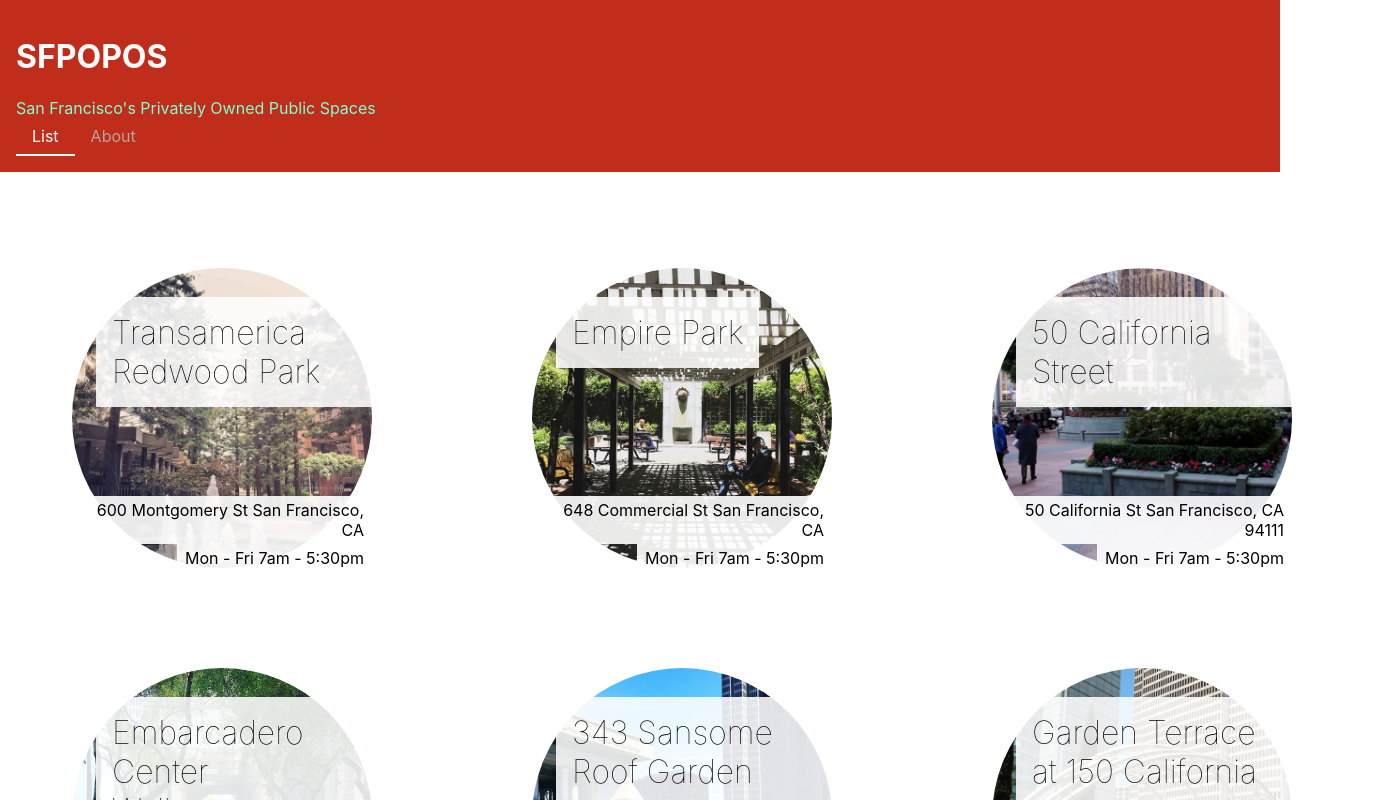
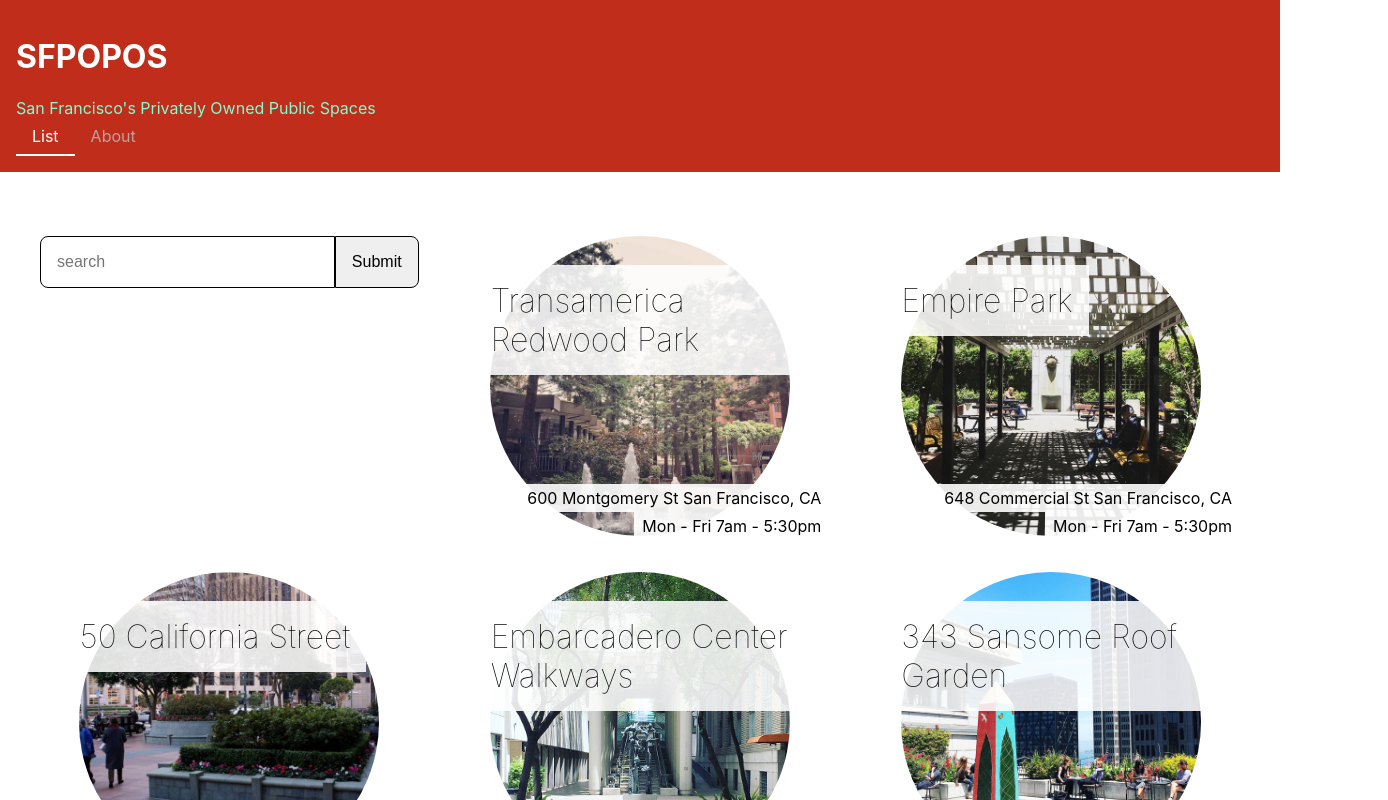
Before and after one commit to alx-rg/react-website, a React (Create React App) app: page / in a window 1280 px wide. Shown: the top 800 px of the page, 1388 px wide, since content can reach past the window. Built offline with nearby package versions, Linux system fonts and the light colour scheme.

Commit message:
added search functionality

```diff
--- a/src/components/POPOSDetails/POPOSDetails.js
+++ b/src/components/POPOSDetails/POPOSDetails.js
@@ -1,7 +1,7 @@
 import React from 'react'
 import './POPOSDetails.css'
 import { useParams } from 'react-router'
-import data from '../../sfpopos-data.json'
+import data from '../../sfpopos-data.js'
 
 function POPOSDetails(props) {
   const params = useParams()
--- a/src/components/POPOSList/POPOSList.css
+++ b/src/components/POPOSList/POPOSList.css
@@ -5,6 +5,29 @@
 	max-width: 1200px;
 	margin: auto;
 	padding: 2em;
+}
+
+.POPOSList form {
+	display: flex;
+	align-items: flex-start;
+}
+
+.POPOSList form input, .POPOSList form button {
+	padding: 1em;
+	margin: 0;
+	border: 1px solid;
+	font-size: 1rem;
+}
+
+.POPOSList form input {
+	flex: 1;
+	border-top-left-radius: 0.5em;
+	border-bottom-left-radius: 0.5em;
+}
+
+.POPOSList form button {
+	border-top-right-radius: 0.5em;
+	border-bottom-right-radius: 0.5em;
 }
 
 /* Smaller screens and tablets */
--- a/src/components/POPOSList/POPOSList.js
+++ b/src/components/POPOSList/POPOSList.js
@@ -1,31 +1,43 @@
 import React from 'react';
 import POPOSSpace from '../POPOSSpace/POPOSSpace';
 import './POPOSList.css';
-import data from '../../sfpopos-data.json'
+import data from '../../sfpopos-data.js'
+import { useState } from 'react'
 
 function POPOSList() {
-
-  const spaces = data.map((obj, i) => {
-    // Deconstruct obj into properties
-    const { title, address, images, hours } = obj
-
+  const [ query, setQuery ] = useState('')
+  const spaces = data.filter(({ title, address }) => {
+    // true if query is in title
+    const inTitle = title.toLowerCase().includes(query.toLowerCase())
+    // true if query is in address
+    const inAddress = address.toLowerCase().includes(query.toLowerCase())
+    // return true if either is true
+    return inTitle || inAddress
+  }).map((obj) => {
+    const { id, title, address, images, hours } = obj
   return (
-      <div className='POPOSList'>
     <POPOSSpace
-          id={i}
+      id={id} // use id here
+      key={`${title}-${id}`} // use id here
       name={title}
       address={address}
       image={images[0]}
-          key={title}
       hours={hours}
     />
-      </div>
     )
   })
 
   return (
     <div className="POPOSList">
-      { spaces }
+			<form>
+				<input
+					value={query}
+					placeholder="search"
+					onChange={(e) => setQuery(e.target.value)}
+				/>
+				<button type="submit">Submit</button>
+			</form>
+			{spaces}
     </div>
   )
 }
--- /dev/null
+++ b/src/sfpopos-data.js
@@ -0,0 +1,7 @@
+import data from './sfpopos-data.json'
+
+data.forEach((obj, i) => {
+	obj.id = i
+})
+
+export default data
```
Lines whose indentation alone changed are shown as unchanged.
